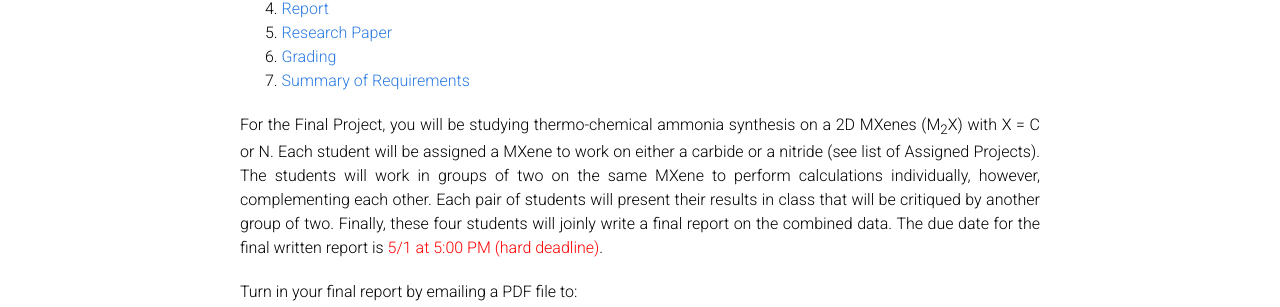
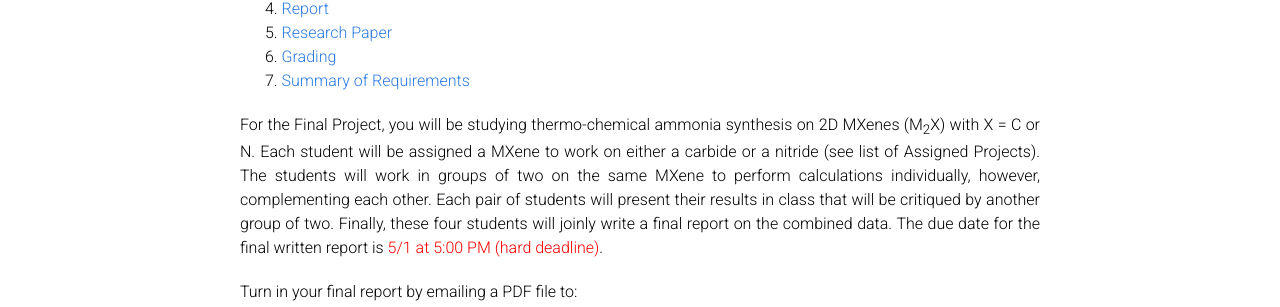
Before and after one commit to vojale/CBE544-2018.github.io, a Jekyll site: the page built from ProjectDescription.md, in a window 1280 px wide and 900 px high. Shown: the part 294-601 px from the top of the window. Built offline with Jekyll 4.4.1, drawn with Linux system fonts in a browser that asks for light colours; formulas are drawn with MathJax 3; our own code applies the rules of GitHub Pages for plain Markdown files.

Commit message:
Update ProjectDescription.md

```diff
--- a/ProjectDescription.md
+++ b/ProjectDescription.md
@@ -14,7 +14,7 @@ permalink: /Project/
 7. [Summary of Requirements](#reqs)
 
 
-For the Final Project, you will be studying thermo-chemical ammonia synthesis on a 2D MXenes (M<sub>2</sub>X) with X = C or N. Each student will be assigned a MXene to work on either a carbide or a nitride (see list of Assigned Projects). The students will work in groups of two on the same MXene to perform calculations individually, however, complementing each other. Each pair of students will present their results in class that will be critiqued by another group of two. Finally, these four students will joinly write a final report on the combined data. The due date for the final written report is <font color="red">5/1 at 5:00 PM (hard deadline)</font>.
+For the Final Project, you will be studying thermo-chemical ammonia synthesis on 2D MXenes (M<sub>2</sub>X) with X = C or N. Each student will be assigned a MXene to work on either a carbide or a nitride (see list of Assigned Projects). The students will work in groups of two on the same MXene to perform calculations individually, however, complementing each other. Each pair of students will present their results in class that will be critiqued by another group of two. Finally, these four students will joinly write a final report on the combined data. The due date for the final written report is <font color="red">5/1 at 5:00 PM (hard deadline)</font>.
 
 Turn in your final report by emailing a PDF file to:
 
```
